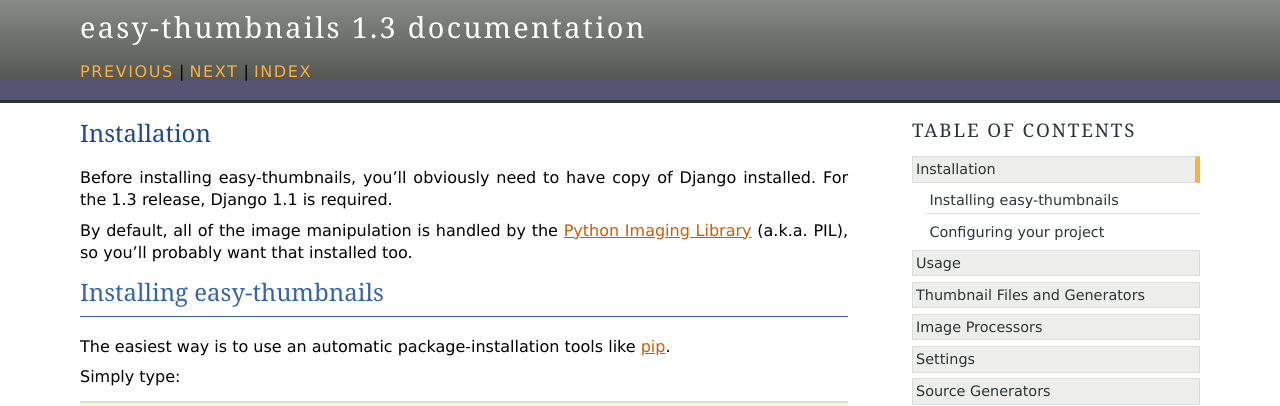
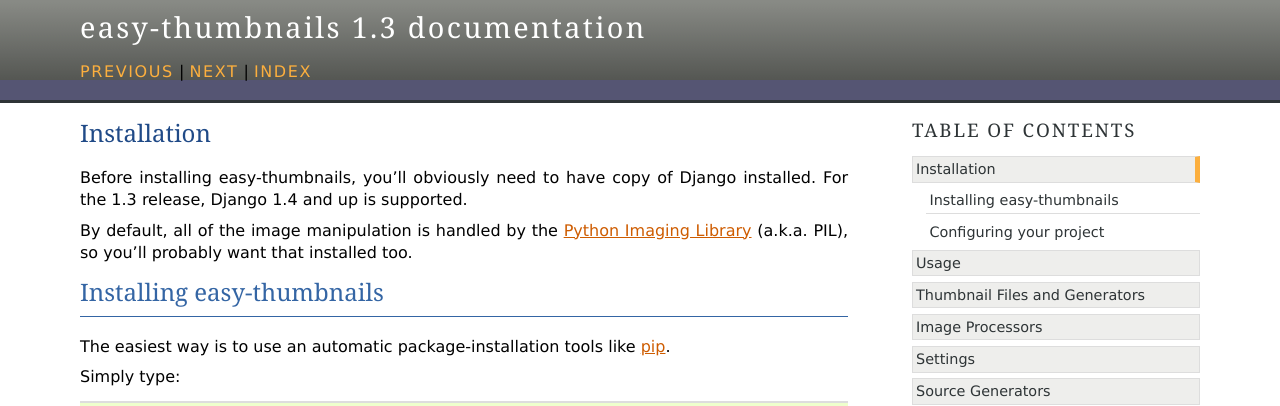
Before and after one commit to SmileyChris/easy-thumbnails, a Sphinx documentation site: the page built from docs/install.rst, in a window 1280 px wide. Shown: the top 406 px of the page. Built offline with Sphinx 7.4.7, drawn with Linux system fonts in a browser that asks for light colours.

Commit message:
Document that Django 1.4 is the lowest supported version
Fixes #201

```diff
--- a/README.rst
+++ b/README.rst
@@ -2,7 +2,7 @@
 Easy Thumbnails
 ===============
 
-A powerful, yet easy to implement thumbnailing application for Django.
+A powerful, yet easy to implement thumbnailing application for Django 1.4+
 
 Below is a quick summary of usage. For more comprehensive information, view the
 `full documentation`__ online or the peruse the project's ``docs`` directory.
--- a/docs/install.rst
+++ b/docs/install.rst
@@ -3,7 +3,7 @@
 ============
 
 Before installing easy-thumbnails, you'll obviously need to have copy of Django
-installed. For the |version| release, Django 1.1 is required.
+installed. For the |version| release, Django 1.4 and up is supported.
 
 By default, all of the image manipulation is handled by the
 `Python Imaging Library`__ (a.k.a. PIL), so you'll probably want that
```
